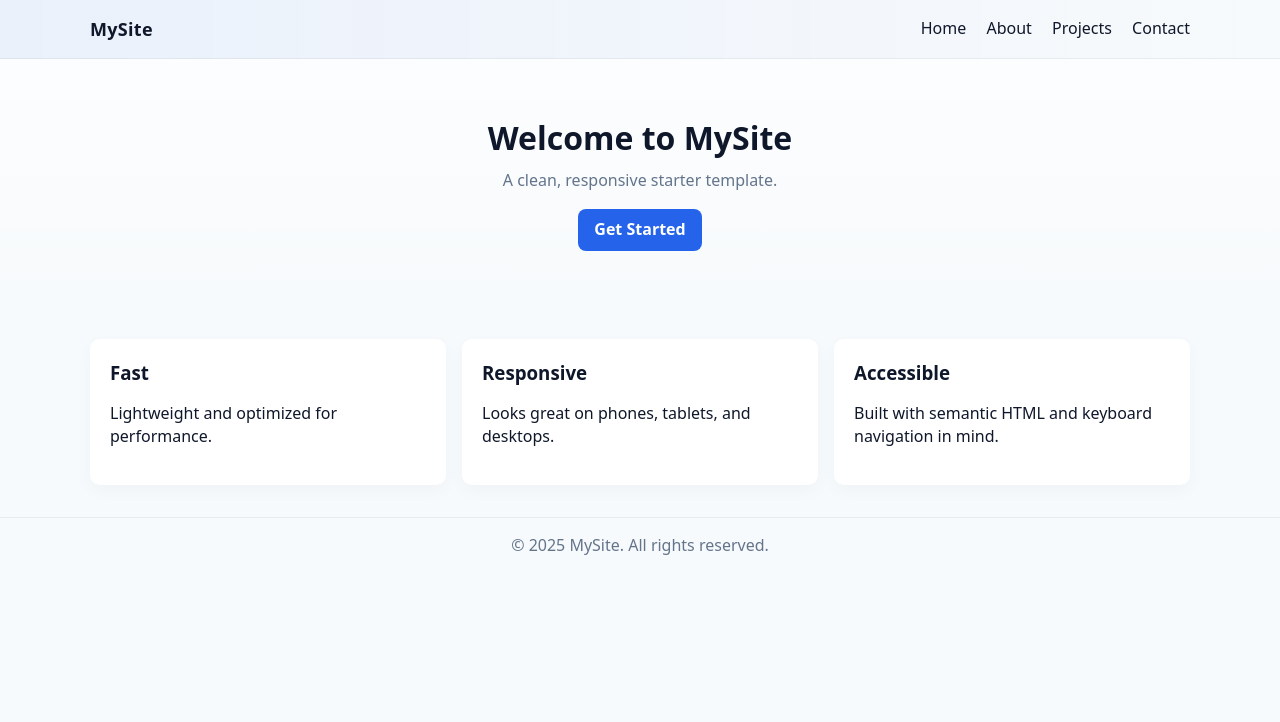
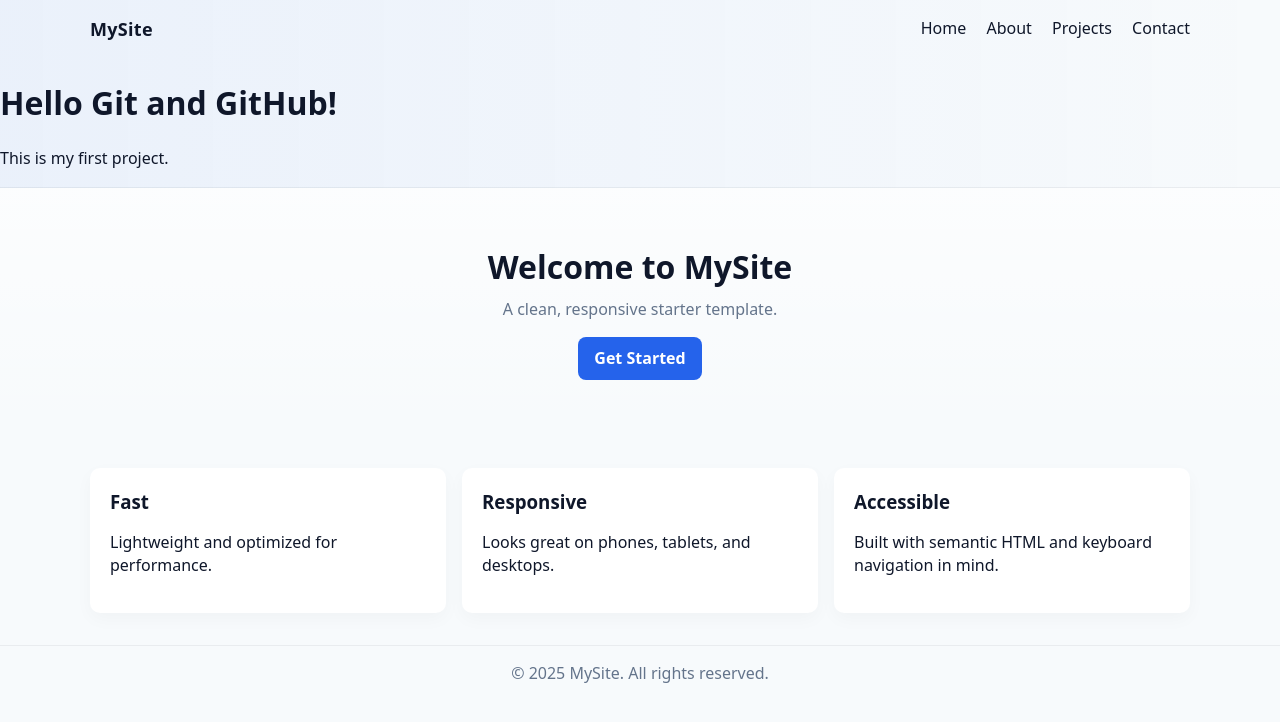
Before and after one commit to musaddik-786/Git_repository, a plain HTML site: page index.html in a window 1280 px wide. Drawn offline with Linux system fonts and the light colour scheme.

Commit message:
Updated Index.html add h1 and p

```diff
--- a/index.html
+++ b/index.html
@@ -17,6 +17,8 @@
         <a href="#">Contact</a>
       </nav>
     </div>
+    <h1>Hello Git and GitHub!</h1>
+    <p>This is my first project.</p>
   </header>
 
   <main>
```
